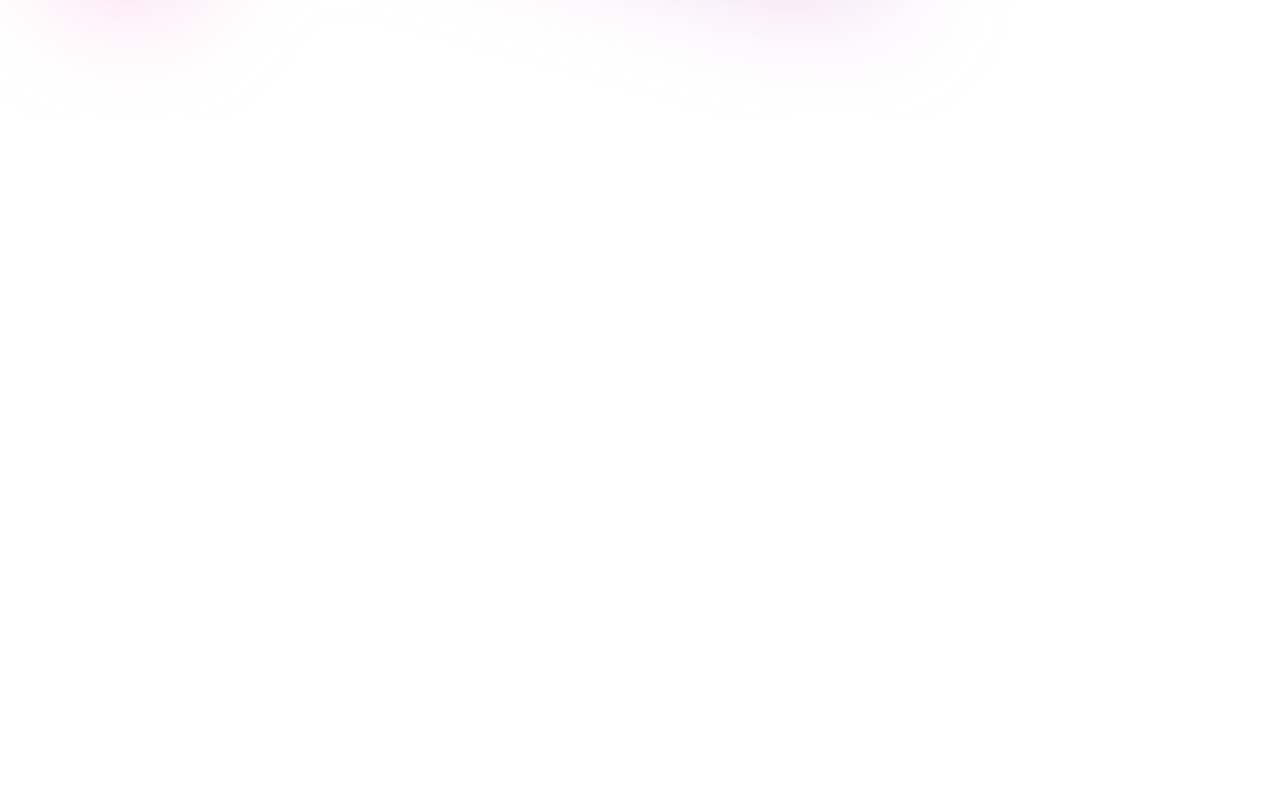
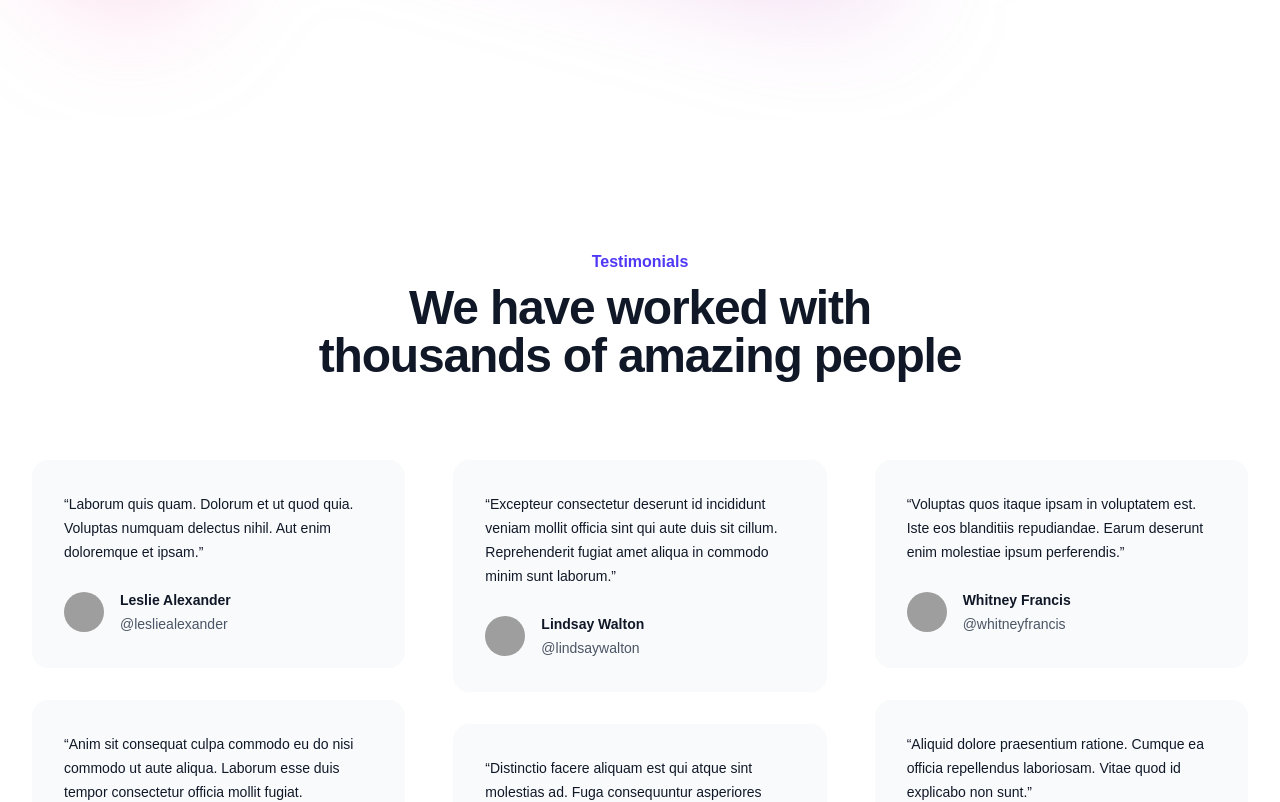
Before and after one commit to anreyw/glaam-web, a Next.js app: page / in a window 1280 px wide. Shown: the part 680-1482 px from the top of the page. Before the commit the page ends 800 px from the top, so only its background shows below. Built offline with nearby package versions, Linux system fonts and the light colour scheme; grey boxes are pictures that could not be loaded; a web font is replaced by a local one.

Commit message:
Add Testimonials to Homepage

```diff
--- a/src/app/page.tsx
+++ b/src/app/page.tsx
@@ -1,5 +1,11 @@
 import Hero from "@/components/Hero";
+import Testimonials from "@/components/Testimonials";
 
 export default function Home() {
-  return <Hero />;
+  return (
+    <>
+      <Hero />
+      <Testimonials />
+    </>
+  );
 }
```
